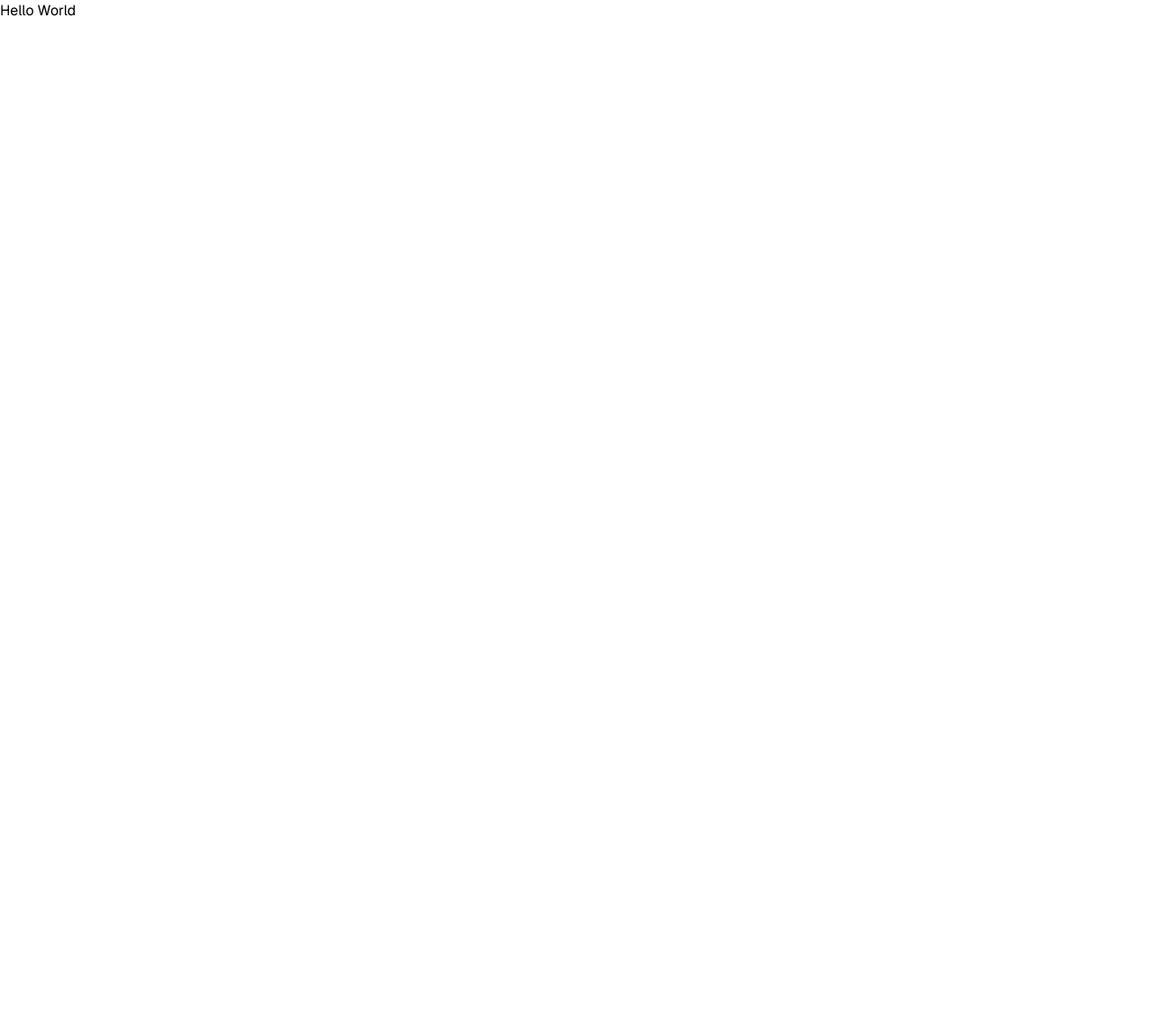
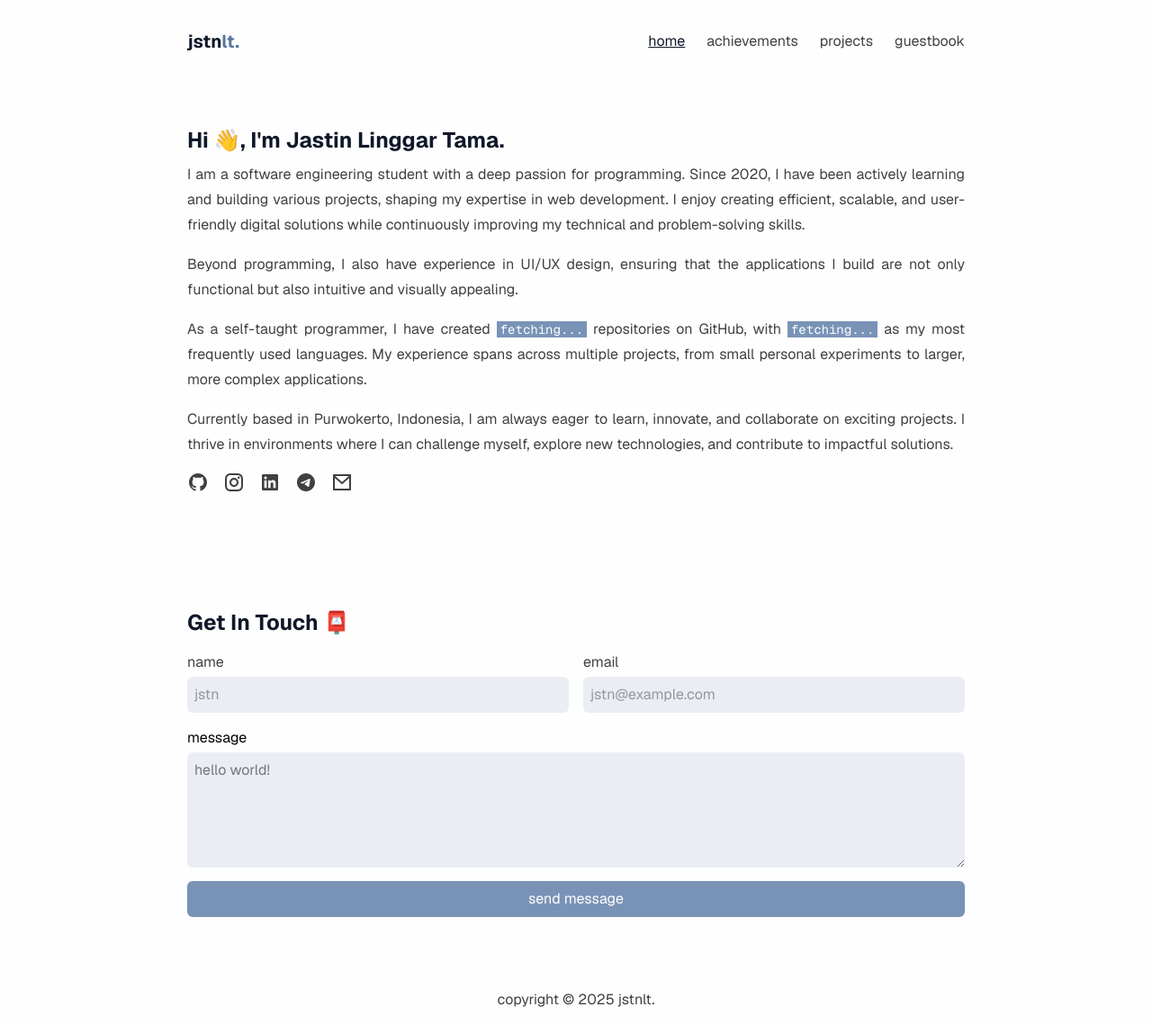
Before and after one commit to JastinXyz/jstnlt.my.id, a Next.js app: page / in a window 1280 px wide. Shown: the whole page at 90% size. Before the commit the page ends 800 px from the top, so only its background shows below. Built offline with nearby package versions, Linux system fonts and the light colour scheme.

Commit message:
feat: home

```diff
--- a/src/app/globals.css
+++ b/src/app/globals.css
@@ -1,9 +1,22 @@
 @import "tailwindcss";
 
-.font-geist {
-  font-family: 'Geist', sans-serif;
+@theme {
+  --color-primary-50: #F5F7FA;
+  --color-primary-100: #EAEDF4;
+  --color-primary-200: #D1D9E6;
+  --color-primary-300: #A8B9D1;
+  --color-primary-400: #7993B7;
+  --color-primary-500: #58769F;
+  --color-primary-600: #455E84;
+  --color-primary-700: #384B6C;
+  --color-primary-800: #32415A;
+  --color-primary-900: #2D384D;
+  --color-primary-950: #1E2533;
+
+  --font-geist: 'Geist', sans-serif;
+  --font-geist-mono: 'Geist Mono', sans-serif;
 }
 
-.font-geist-mono {
-  font-family: 'Geist Mono', sans-serif;
+.highlight {
+  @apply bg-primary-400 text-white px-[0.25rem] font-geist-mono text-sm;
 }
--- a/src/app/layout.tsx
+++ b/src/app/layout.tsx
@@ -1,5 +1,6 @@
 import type { Metadata } from "next";
 import "./globals.css";
+import Footer from "@/components/footer";
 
 export const metadata: Metadata = {
   title: "Create Next App",
@@ -19,9 +20,10 @@ export default function RootLayout({
         <link href="https://fonts.googleapis.com/css2?family=Geist+Mono:wght@100..900&family=Geist:wght@100..900&display=swap" rel="stylesheet" />
       </head>
       <body
-        className={`font-geist antialiased`}
+        className={`font-geist antialiased max-w-4xl mx-auto px-4 pt-8 pb-4 bg-[#FEFEFF]`}
       >
         {children}
+        <Footer />
       </body>
     </html>
   );
--- a/src/app/page.tsx
+++ b/src/app/page.tsx
@@ -1,5 +1,65 @@
+import Button from "@/components/button";
+import Input from "@/components/input";
+import Navbar from "@/components/navbar";
+import Textarea from "@/components/textarea";
+import { RiGithubFill, RiInstagramLine, RiLinkedinBoxFill, RiMailLine, RiTelegramFill } from "@remixicon/react";
+import Link from "next/link";
+
 export default function Home() {
   return (
-    <>Hello World</>
+    <>
+      <Navbar page="home" />
+      <div className="mt-20">
+        <h1 className="text-2xl text-gray-900 font-bold">Hi 👋, I'm Jastin Linggar Tama.</h1>
+        <div className="text-neutral-700 text-justify leading-7 flex flex-col gap-4 mt-2">
+          <p>
+            I am a software engineering student with a deep passion for programming. Since 2020, I have been actively learning and building various projects,
+            shaping my expertise in web development. I enjoy creating efficient, scalable, and user-friendly digital solutions while continuously improving my
+            technical and problem-solving skills.
+          </p>
+          <p>
+            Beyond programming, I also have experience in UI/UX design, ensuring that the applications I build are not only functional but also intuitive and
+            visually appealing.
+          </p>
+          <p>
+            As a self-taught programmer, I have created <span className="highlight">fetching...</span> repositories on GitHub, with <span className="highlight">fetching...</span> as my most frequently used languages. My
+            experience spans across multiple projects, from small personal experiments to larger, more complex applications.
+          </p>
+          <p>
+            Currently based in Purwokerto, Indonesia, I am always eager to learn, innovate, and collaborate on exciting projects. I thrive in environments
+            where I can challenge myself, explore new technologies, and contribute to impactful solutions.
+          </p>
+        </div>
+        <div className="mt-4 flex gap-4 text-neutral-700">
+          <Link href={'https://github.com/JastinXyz'} target="_blank" className="hover:text-neutral-900"><RiGithubFill className="w-6 h-6" /></Link>
+          <Link href={'https://instagram.com/jstn.lt'} target="_blank" className="hover:text-neutral-900"><RiInstagramLine className="w-6 h-6" /></Link>
+          <Link href={'https://www.linkedin.com/in/jastinlinggartama'} target="_blank" className="hover:text-neutral-900"><RiLinkedinBoxFill className="w-6 h-6" /></Link>
+          <Link href={'https://t.me/jstnlt'} target="_blank" className="hover:text-neutral-900"><RiTelegramFill className="w-6 h-6" /></Link>
+          <Link href={'mailto:jastinlinggar@gmail.com'} target="_blank" className="hover:text-neutral-900"><RiMailLine className="w-6 h-6" /></Link>
+        </div>
+      </div>
+      <div className="mt-32">
+        <h1 className="text-2xl text-gray-900 font-bold">Get In Touch 📮</h1>
+        <div className="mt-4">
+          <div className="grid grid-cols-1 md:grid-cols-2 gap-4 text-neutral-700">
+            <div>
+              <label htmlFor="name">name</label>
+              <Input type="text" id="name" placeholder="jstn" />
+            </div>
+            <div>
+              <label htmlFor="email">email</label>
+              <Input type="email" id="email" placeholder="jstn@example.com" />
+            </div>
+          </div>
+          <div className="mt-4">
+            <label htmlFor="message">message</label>
+            <Textarea name="message" id="message" placeholder="hello world!" />
+          </div>
+          <div className="mt-2">
+            <Button className="w-full">send message</Button>
+          </div>
+        </div>
+      </div>
+    </>
   );
 }
--- /dev/null
+++ b/src/components/button.tsx
@@ -0,0 +1,20 @@
+import { cn } from "@/lib/cn";
+import { cva, VariantProps } from "class-variance-authority";
+
+const variants = cva('cursor-pointer rounded-md py-2 px-4 disabled:pointer-events-none disabled:opacity-50', {
+    variants: {
+        variant: {
+            primary: 'bg-primary-400 text-white',
+            danger: 'bg-red-400 text-white',
+        }
+    },
+    defaultVariants: {
+        variant: 'primary'
+    }
+});
+
+type ButtonProps = React.ComponentProps<"button"> & VariantProps<typeof variants>
+
+export default function Button({ className, variant, ...props }: ButtonProps) {
+    return <button className={cn(variants({ variant, className }))} {...props} />
+}
--- /dev/null
+++ b/src/components/footer.tsx
@@ -0,0 +1,7 @@
+export default function Footer() {
+    return (
+        <footer className="mt-20">
+            <p className="text-neutral-700 text-center">copyright © {new Date().getFullYear()} <span className="hover:text-primary-400">jstnlt</span>.</p>
+        </footer>
+    )
+}
--- /dev/null
+++ b/src/components/input.tsx
@@ -0,0 +1,5 @@
+import { cn } from "@/lib/cn";
+
+export default function Input({ className, ...props }: React.ComponentProps<"input">) {
+    return <input className={cn(className, 'w-full bg-primary-100 rounded-md focus:outline-2 focus:outline-primary-200 p-2 mt-1')} {...props} />
+}
--- /dev/null
+++ b/src/components/navbar.tsx
@@ -0,0 +1,18 @@
+import { cn } from "@/lib/cn";
+import Link from "next/link";
+
+type page = 'home' | 'achievements' | 'projects' | 'guestbook';
+
+export default function Navbar({ page }: { page?: page }) {
+    return (
+        <nav className="flex items-center justify-between">
+            <Link href="/" className="font-bold text-xl text-gray-900">jstn<span className="text-primary-500">lt.</span></Link>
+            <div className="flex gap-6">
+                <Link href={'/'} className={cn("text-neutral-700", page === 'home' && "underline text-gray-900")}>home</Link>
+                <Link href={'/achievements'} className={cn("text-neutral-700", page === 'achievements' && "underline text-gray-900")}>achievements</Link>
+                <Link href={'/projects'} className={cn("text-neutral-700", page === 'projects' && "underline text-gray-900")}>projects</Link>
+                <Link href={'/guestbook'} className={cn("text-neutral-700", page === 'guestbook' && "underline text-gray-900")}>guestbook</Link>
+            </div>
+        </nav>
+    );
+}
--- /dev/null
+++ b/src/components/textarea.tsx
@@ -0,0 +1,7 @@
+import { cn } from "@/lib/cn";
+
+export default function Textarea({ className, ...props }: React.ComponentProps<"textarea">) {
+    return (
+        <textarea className={cn(className, 'w-full h-32 bg-primary-100 rounded-md focus:outline-2 focus:outline-primary-200 p-2 mt-1')} {...props} ></textarea>
+    )
+}
--- /dev/null
+++ b/src/lib/cn.ts
@@ -0,0 +1,6 @@
+import { clsx, type ClassValue } from "clsx"
+import { twMerge } from "tailwind-merge"
+
+export function cn(...inputs: ClassValue[]) {
+  return twMerge(clsx(inputs))
+}
```
Also changed, not shown: package.json (+8 -4 lines), 1 other file (tests, documents, lock files or other folders).
